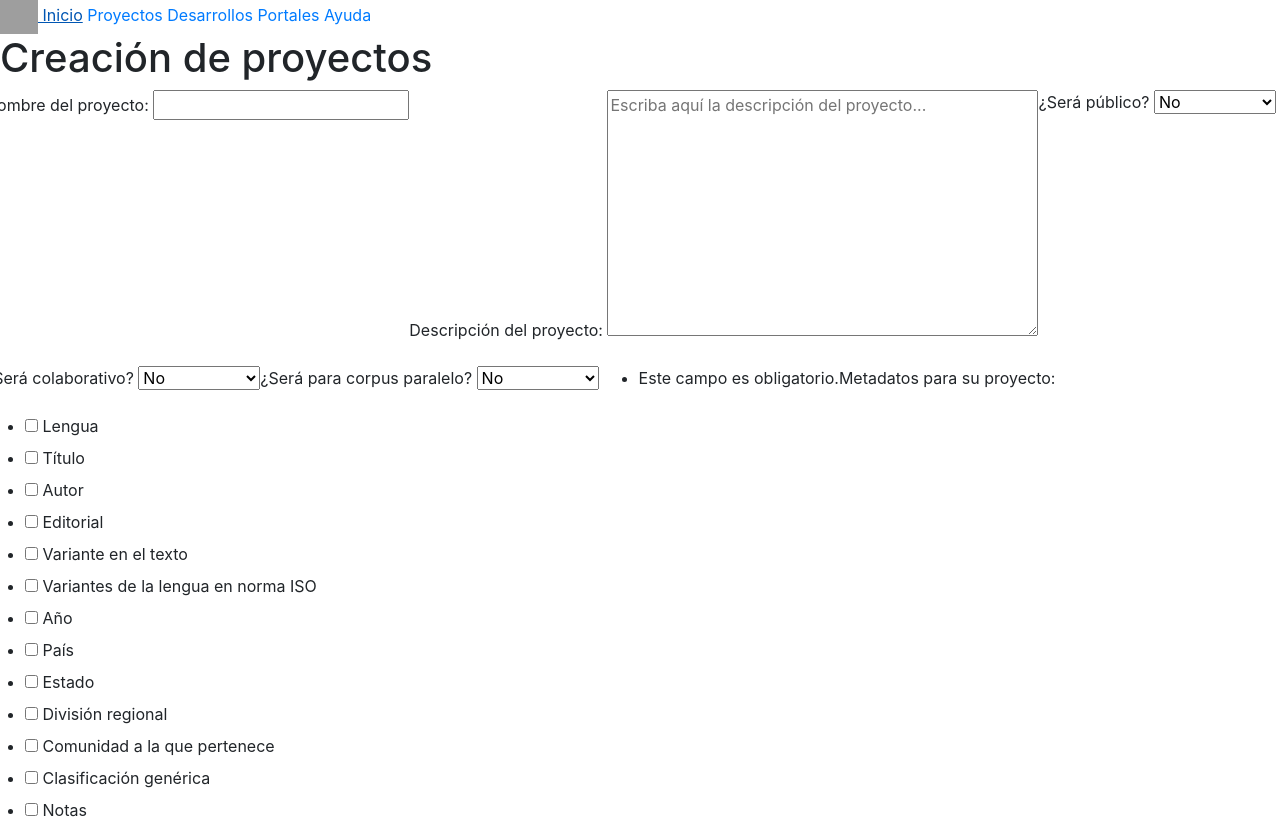
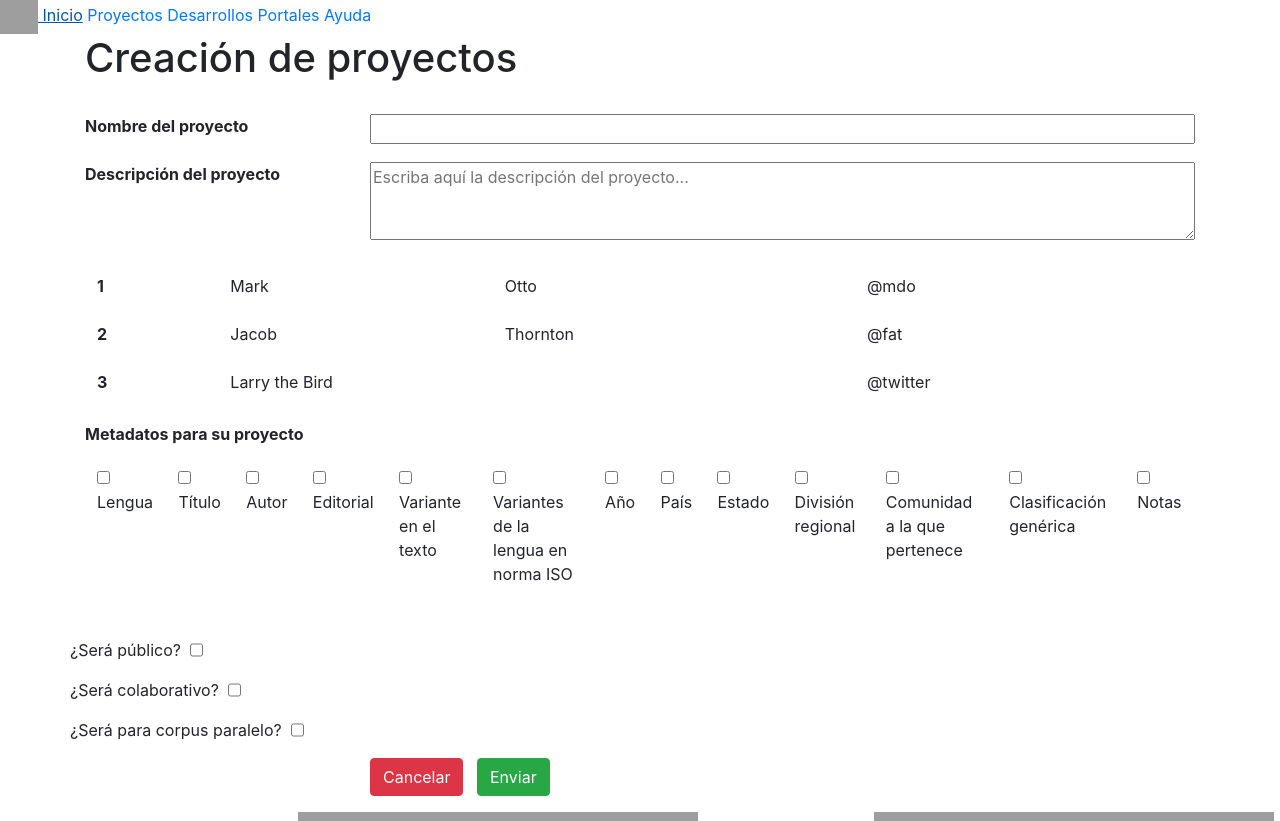
Before and after one commit to Ax-Angel/Geco3.0, a Django app: page /dashboard/create_project/ in a window 1280 px wide. Shown: the top 821 px of the page. Run offline with Django 3.2, Linux system fonts and the light colour scheme; some libraries are stand-ins or nearby versions; grey boxes are pictures that could not be loaded.

Commit message:
Ya casi!

```diff
--- a/GECO/Templates/base_generic.html
+++ b/GECO/Templates/base_generic.html
@@ -49,5 +49,6 @@
 <script src="https://code.jquery.com/jquery-3.3.1.slim.min.js" integrity="sha384-q8i/X+965DzO0rT7abK41JStQIAqVgRVzpbzo5smXKp4YfRvH+8abtTE1Pi6jizo" crossorigin="anonymous"></script>
 <script src="https://cdnjs.cloudflare.com/ajax/libs/popper.js/1.14.7/umd/popper.min.js" integrity="sha384-UO2eT0CpHqdSJQ6hJty5KVphtPhzWj9WO1clHTMGa3JDZwrnQq4sF86dIHNDz0W1" crossorigin="anonymous"></script>
 <script src="https://stackpath.bootstrapcdn.com/bootstrap/4.3.1/js/bootstrap.min.js" integrity="sha384-JjSmVgyd0p3pXB1rRibZUAYoIIy6OrQ6VrjIEaFf/nJGzIxFDsf4x0xIM+B07jRM" crossorigin="anonymous"></script>
+<script src="https://kit.fontawesome.com/689fcbf15e.js"></script>
 </body>
 </html>
--- a/GECO/Templates/create_project_form.html
+++ b/GECO/Templates/create_project_form.html
@@ -1,25 +1,107 @@
 {% extends "base_generic.html" %}
 
+{% load my_filters %}
+
 {% block content %}
-<div class="container_form">
+<div class="container">
+    <div class="formulario">
         <form method="post">
         {% csrf_token %}
         <h1>Creación de proyectos</h1>
-    <div class="row">
-		  {{ form.as_p }}
-          {{ form2.as_p }}
+        <br>
+        <div class="form-group row">
+            <label class="col-sm-3 col-lg-3"><b>{{form.name_project.label}}</b></label>
+            <div class="col-sm-9 col-lg-9">
+                {{form.name_project}}
+            </div>
+        </div>
+        <div class="form-group row">
+            <label class="col-lg-3"><b>{{form.description.label}}</b></label>
+            <div class="col-lg-9">
+                {% comment %} <textarea class="form-control" rows="3" id="comment" name="description"></textarea> {% endcomment %}
+                {{form.description}}
+            </div>
+        </div>
+
+        <table class="table table-borderless">
+            <tbody>
+                <tr>
+                <th scope="row">1</th>
+                <td>Mark</td>
+                <td>Otto</td>
+                <td>@mdo</td>
+                </tr>
+                <tr>
+                <th scope="row">2</th>
+                <td>Jacob</td>
+                <td>Thornton</td>
+                <td>@fat</td>
+                </tr>
+                <tr>
+                <th scope="row">3</th>
+                <td colspan="2">Larry the Bird</td>
+                <td>@twitter</td>
+                </tr>
+            </tbody>
+        </table>
+
+        <div class="input-group mb-3">
+            <label><b>{{form2.name_metadata.label}}</b></label>
+            <table class="table table-borderless">
+                <tbody><tr>
+                {% for choice in form2.name_metadata.field.choices %}
+
+                    {% if choice.0|convert_int <= 7  %}
+                        <td><input type="checkbox" name="name_metadata" value="{{choice.0}}"
+                        {% ifequal form2.name_metadata.data choice.0 %}
+                            checked="checked"
+                        {% endifequal %}/>
+                        <label for="">{{choice.1}}</label>
+                        </td>
+                   {% else %}
+                        <td><input type="checkbox" name="name_metadata" value="{{choice.0}}"
+                        {% ifequal form2.name_metadata.data choice.0 %}
+                            checked="checked"
+                        {% endifequal %}/>
+                        <label for="">{{choice.1}}</label>
+                        </td>
+                   {% endif %}
+                {% endfor %} </tr>
+                </tbody>
+               {% comment %} <label class="input-group-text" for="inputGroupSelect01">{{form2.name_metadata}}</label>  {% endcomment %}
+            </table>
+        </div>
+
+        <div class="form-group row">
+            {{form.public_status.label}}
+            &nbsp;
+            {{form.public_status}}
+        </div>
+
+        <div class="form-group row">
+            {{form.collab_status.label}}
+            &nbsp;
+            {{form.collab_status}}
+        </div>
+
+        <div class="form-group row">
+            {{form.parallel_status.label}}
+            &nbsp;
+            {{form.parallel_status}}
         </div>
 
         <div class="form-group row text-left">
             <div class="col-sm-3"></div>
             <div class="col-sm-9">
-            <a class="btn btn-danger" href="{% url 'dashboard' %}">Cancelar</a>
+                <button class="btn btn-danger"><a style="color:#FFF;text-decoration:none;" href="{% url 'dashboard' %}">Cancelar</a></button>
                 &nbsp;
                 <button type="submit" class="btn btn-success">Enviar</button>
             </div>
         </div>
 
+
         </form>
+    </div>
 </div>
 
 {% endblock %}
--- a/GECO/apps/concordanciaParalelo/templatetags/my_filters.py
+++ b/GECO/apps/concordanciaParalelo/templatetags/my_filters.py
@@ -10,3 +10,7 @@ def get_item(dictionary, index):
 @register.filter(name='a_sub_b')
 def a_sub_b(a, b):
     return a-b
+
+@register.filter(name='convert_int')
+def convert_int(a):
+    return int(a)
--- a/GECO/corpus/forms.py
+++ b/GECO/corpus/forms.py
@@ -4,6 +4,12 @@ from django.forms.widgets import CheckboxSelectMultiple
 from .models import *
 
 class create_project_form(forms.ModelForm):
+
+    name_project = forms.CharField(label='Nombre del proyecto', max_length=100, widget=forms.TextInput(attrs={'style':'width:100%;'}))
+    description = forms.CharField(label='Descripción del proyecto', max_length=250, widget=forms.Textarea(attrs={'placeholder': 'Escriba aquí la descripción del proyecto...', 'rows':'3', 'style':'width:100%;'}))
+    public_status = forms.BooleanField(label='¿Será público?', required=False, initial=False, widget="")
+    collab_status = forms.BooleanField(label='¿Será colaborativo?', required=False, initial=False)
+    parallel_status = forms.BooleanField(label='¿Será para corpus paralelo?', required=False, initial=False)
 
     class Meta:
         model = Project
@@ -14,20 +20,7 @@ class create_project_form(forms.ModelForm):
             'collab_status',
             'parallel_status',
         ]
-        labels = {
-            'name_project': 'Nombre del proyecto',
-            'description': 'Descripción del proyecto',
-            'public_status': '¿Será público?',
-            'collab_status': '¿Será colaborativo?',
-            'parallel_status': '¿Será para corpus paralelo?',
-        }
-        widgets = {
-            'name_project': forms.TextInput(),
-            'description': forms.Textarea(attrs={'placeholder': 'Escriba aquí la descripción del proyecto...'}),
-            'public_status': forms.NullBooleanSelect(),
-            'collab_status': forms.NullBooleanSelect(),
-            'parallel_status': forms.NullBooleanSelect(),
-        }
+
 
 
 class metadata_project_form(forms.ModelForm):
@@ -49,7 +42,8 @@ class metadata_project_form(forms.ModelForm):
             (11, "Comunidad a la que pertenece"),
             (12, "Clasificación genérica"),
             (13, "Notas"),
-            )
+            ),
+        required=True
     )
 
     class Meta:
```
Also changed, not shown: GECO/Templates/document_form.html (+3 -6 lines), GECO/Templates/user_dashboard.html (+52 -37 lines), 1 other file. Lines whose indentation alone changed are shown as unchanged.
